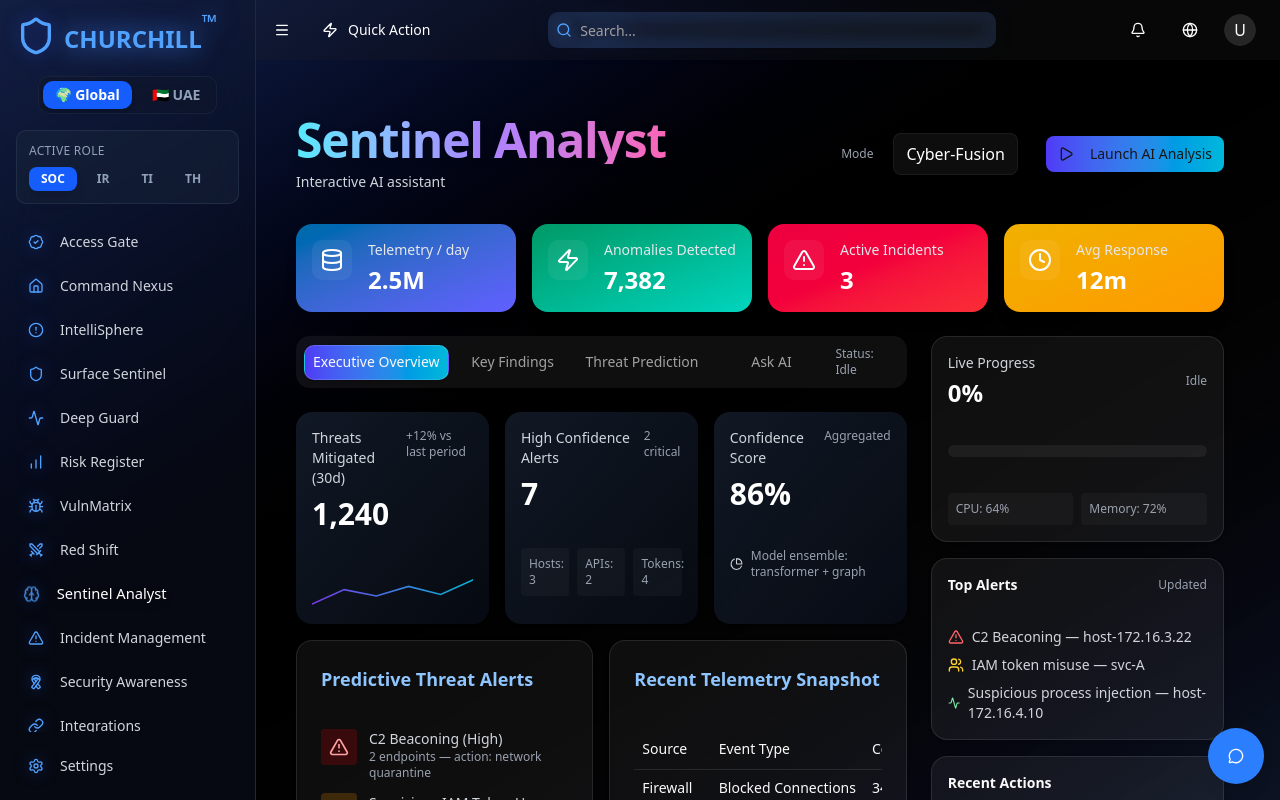
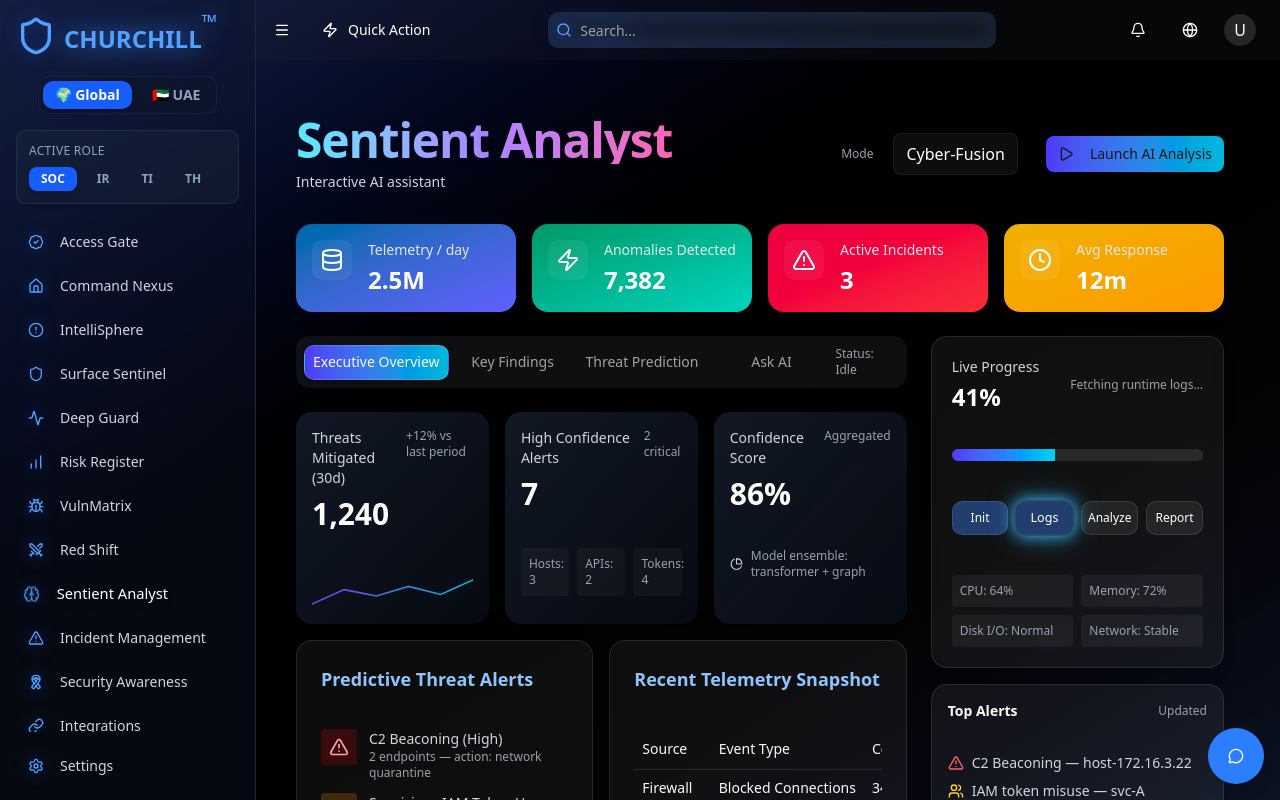
Before and after one commit to abdulrhmanm03/VTS_prototype, a Next.js app: page /ai in a window 1280 px wide. Shown: the top 800 px of the page. Built offline with nearby package versions, Linux system fonts and the light colour scheme.

Commit message:
Changes to be committed: 	modified:   app/(general)/ai/page.tsx 	modified:   components/Sidebar.tsx 	new file:   components/ai/PrograssCard.tsx

```diff
--- a/app/(general)/ai/page.tsx
+++ b/app/(general)/ai/page.tsx
@@ -1,6 +1,7 @@
 "use client";
 
 import React, { useEffect, useRef, useState } from "react";
+import ProgressCard from "@/components/ai/PrograssCard";
 import { motion } from "framer-motion";
 import { Card } from "@/components/ui/card";
 import { Tabs, TabsList, TabsTrigger, TabsContent } from "@/components/ui/tabs";
@@ -43,8 +44,8 @@ export default function SentinelAnalysisPage() {
   // Analysis run state
   const [analysisStarted, setAnalysisStarted] = useState(false);
   const [analysisCompleted, setAnalysisCompleted] = useState(false);
-  const [progress, setProgress] = useState(0);
-  const [currentStage, setCurrentStage] = useState("Idle");
+  const [, setProgress] = useState(0);
+  const [, setCurrentStage] = useState("Idle");
   const intervalRef = useRef<number | null>(null);
 
   // Chat state
@@ -55,11 +56,11 @@ export default function SentinelAnalysisPage() {
     time?: string;
   };
   const [messages, setMessages] = useState<Msg[]>([
-    { id: "m0", role: "system", text: "System: Sentinel offline" },
+    { id: "m0", role: "system", text: "System: Sentient offline" },
     {
       id: "m1",
       role: "ai",
-      text: "Hello — I'm Sentinel AI. I can summarize findings, propose containment actions, and generate a ready incident report.",
+      text: "Hello — I'm Sentient AI. I can summarize findings, propose containment actions, and generate a ready incident report.",
       time: new Date().toLocaleTimeString(),
     },
   ]);
@@ -305,7 +306,7 @@ export default function SentinelAnalysisPage() {
       <div className="flex items-center justify-between mb-8">
         <div>
           <h1 className="text-5xl font-extrabold tracking-tight text-transparent bg-clip-text bg-gradient-to-r from-cyan-300 via-violet-400 to-pink-400 drop-shadow-lg">
-            Sentinel Analyst
+            Sentient Analyst
           </h1>
           <p className="text-sm text-gray-300 mt-2 max-w-xl">
             Interactive AI assistant
@@ -775,7 +776,7 @@ export default function SentinelAnalysisPage() {
                               {m.role === "user"
                                 ? "You"
                                 : m.role === "ai"
-                                ? "Sentinel AI"
+                                ? "Sentient AI"
                                 : "System"}
                             </div>
                             <div className="whitespace-pre-wrap text-sm">
@@ -943,31 +944,7 @@ export default function SentinelAnalysisPage() {
         {/* right column summary / live feed */}
         <div className="hidden lg:block">
           <div className="flex flex-col gap-4">
-            <Card className="p-4 rounded-2xl bg-white/6">
-              <div className="flex items-center justify-between mb-3">
-                <div>
-                  <div className="text-sm text-gray-300">Live Progress</div>
-                  <div className="text-2xl font-bold text-white mt-1">
-                    {progress}%
-                  </div>
-                </div>
-                <div className="text-xs text-gray-400">{currentStage}</div>
-              </div>
-              <div className="w-full bg-white/6 rounded-full h-3 overflow-hidden">
-                <motion.div
-                  className="h-3 bg-gradient-to-r from-indigo-600 to-cyan-400"
-                  initial={{ width: 0 }}
-                  animate={{ width: `${progress}%` }}
-                  transition={{ duration: 0.6 }}
-                />
-              </div>
-
-              <div className="mt-3 grid grid-cols-2 gap-2 text-xs text-gray-400">
-                <div className="bg-white/3 p-2 rounded">CPU: 64%</div>
-                <div className="bg-white/3 p-2 rounded">Memory: 72%</div>
-              </div>
-            </Card>
-
+            <ProgressCard />
             <Card className="p-4 rounded-2xl bg-white/6">
               <div className="flex items-center justify-between mb-2">
                 <div className="text-sm font-semibold">Top Alerts</div>
@@ -1005,7 +982,7 @@ export default function SentinelAnalysisPage() {
 
       {/* tiny footer */}
       <div className="mt-8 text-xs text-gray-500">
-        All actions are designed by Sentinel UI · v1.0
+        All actions are designed by Sentient UI · v1.0
       </div>
     </div>
   );
--- a/components/Sidebar.tsx
+++ b/components/Sidebar.tsx
@@ -60,7 +60,7 @@ export default function Sidebar({ collapsed }: SidebarProps) {
     { name: "Risk Register", icon: BarChart, path: "/risk-assessment-scores" },
     { name: "VulnMatrix", icon: Bug, path: "/vulnerabilities-exploits" },
     { name: "Red Shift", icon: Swords, path: "/offensive-security" },
-    { name: "Sentinel Analyst", icon: Brain, path: "/ai" },
+    { name: "Sentient Analyst", icon: Brain, path: "/ai" },
     {
       name: "Incident Management",
       icon: AlertTriangle,
--- /dev/null
+++ b/components/ai/PrograssCard.tsx
@@ -0,0 +1,94 @@
+"use client";
+
+import { useEffect, useState } from "react";
+import { motion } from "framer-motion";
+import { Card } from "@/components/ui/card";
+
+export default function ProgressCard() {
+  const [progress, setProgress] = useState(0);
+  const [currentStage, setCurrentStage] = useState(0);
+
+  const stages = [
+    { label: "Init", desc: "Initializing modules…" },
+    { label: "Logs", desc: "Fetching runtime logs…" },
+    { label: "Analyze", desc: "Analyzing threat signals…" },
+    { label: "Report", desc: "Finalizing report generation…" },
+  ];
+
+  useEffect(() => {
+    let stageIndex = 0;
+
+    const interval = setInterval(() => {
+      setProgress((prev) => {
+        const next = Math.min(prev + Math.floor(Math.random() * 8) + 5, 100);
+        if (
+          next >= ((stageIndex + 1) / stages.length) * 100 &&
+          stageIndex < stages.length - 1
+        ) {
+          stageIndex++;
+          setCurrentStage(stageIndex);
+        }
+        if (next === 100) clearInterval(interval);
+        return next;
+      });
+    }, 1000);
+
+    return () => clearInterval(interval);
+  }, []);
+
+  return (
+    <Card className="p-5 rounded-2xl bg-white/6 border border-white/10 shadow-lg backdrop-blur-md">
+      <div className="flex items-center justify-between mb-3">
+        <div>
+          <div className="text-sm text-gray-300">Live Progress</div>
+          <div className="text-2xl font-bold text-white mt-1">{progress}%</div>
+        </div>
+        <div className="text-xs text-gray-400 text-right ">
+          {stages[currentStage]?.desc}
+        </div>
+      </div>
+
+      {/* Progress bar */}
+      <div className="w-full bg-white/10 rounded-full h-3 overflow-hidden mb-4">
+        <motion.div
+          className="h-3 bg-gradient-to-r from-indigo-600 via-blue-500 to-cyan-400"
+          initial={{ width: 0 }}
+          animate={{ width: `${progress}%` }}
+          transition={{ duration: 0.6, ease: "easeOut" }}
+        />
+      </div>
+
+      {/* Stages row */}
+      <div className="grid grid-cols-4 gap-2 mb-4">
+        {stages.map((stage, index) => (
+          <motion.div
+            key={index}
+            animate={{
+              boxShadow:
+                index === currentStage
+                  ? "0 0 12px rgba(56,189,248,0.8), 0 0 24px rgba(56,189,248,0.6)"
+                  : "none",
+              backgroundColor:
+                index <= currentStage
+                  ? "rgba(59,130,246,0.4)"
+                  : "rgba(255,255,255,0.08)",
+              scale: index === currentStage ? 1.05 : 1,
+            }}
+            transition={{ duration: 0.4 }}
+            className="text-center text-xs text-white py-2 rounded-lg border border-white/10"
+          >
+            {stage.label}
+          </motion.div>
+        ))}
+      </div>
+
+      {/* Stats */}
+      <div className="grid grid-cols-2 gap-2 text-xs text-gray-400">
+        <div className="bg-white/5 p-2 rounded">CPU: 64%</div>
+        <div className="bg-white/5 p-2 rounded">Memory: 72%</div>
+        <div className="bg-white/5 p-2 rounded">Disk I/O: Normal</div>
+        <div className="bg-white/5 p-2 rounded">Network: Stable</div>
+      </div>
+    </Card>
+  );
+}
```
